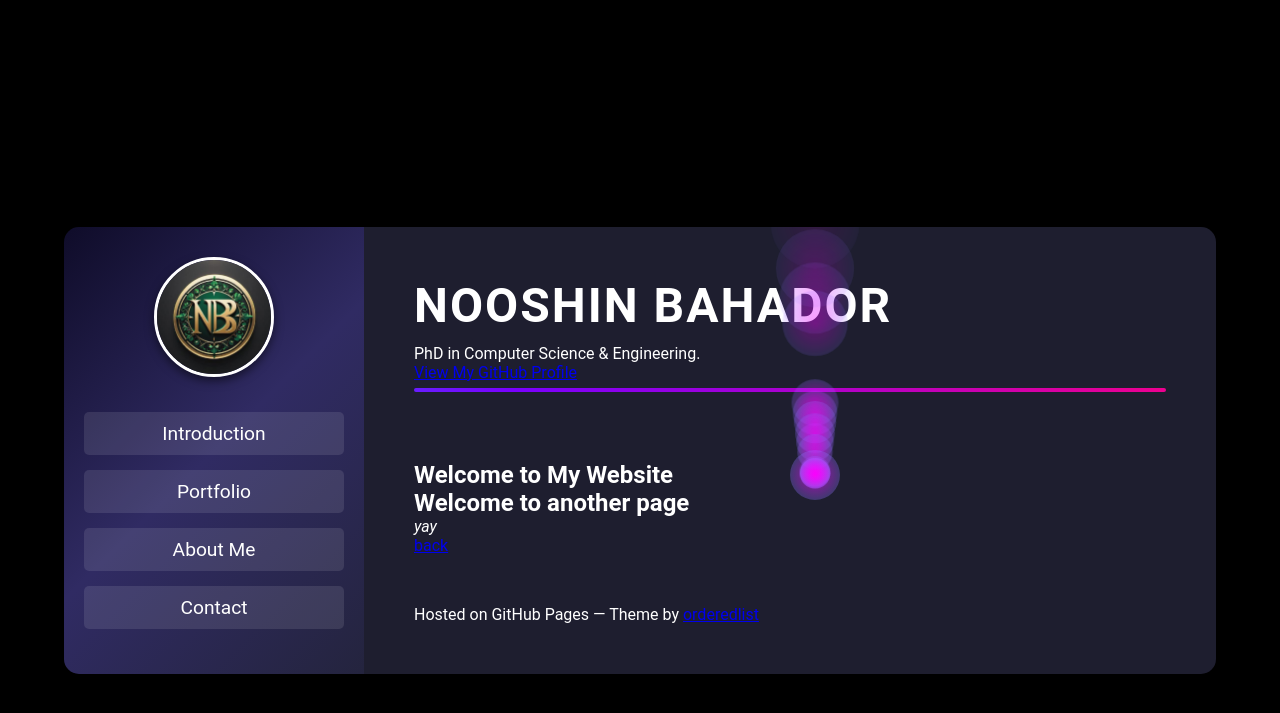
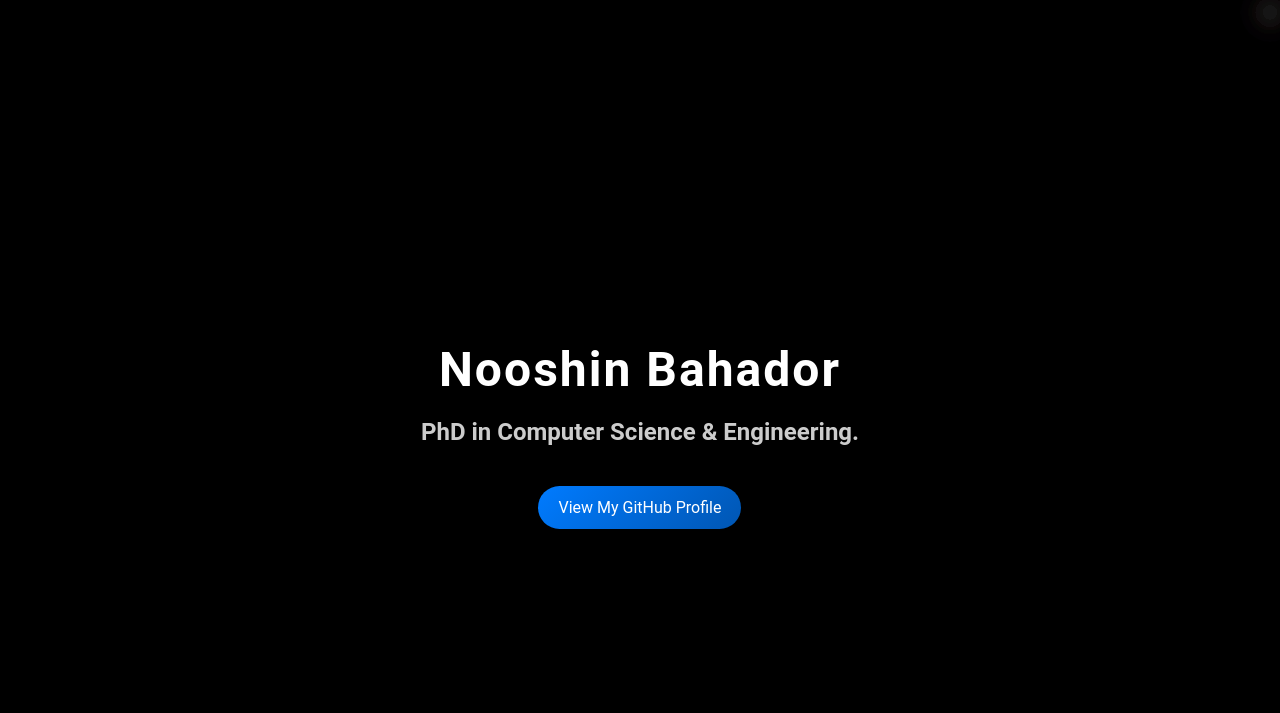
Before and after one commit to nbahador/nbahador.github.io, a Jekyll site: the page built from another-page.md, in a window 1280 px wide. Shown: the top 713 px of the page. Built offline with Jekyll 4.4.1, drawn with Linux system fonts in a browser that asks for light colours; our own code applies the rules of GitHub Pages for plain Markdown files.

Commit message:
Update default.html

```diff
--- a/_layouts/default.html
+++ b/_layouts/default.html
@@ -1,10 +1,9 @@
 <!DOCTYPE html>
-<html lang="{{ site.lang | default: 'en-US' }}">
+<html lang="en">
 <head>
   <meta charset="UTF-8">
-  <meta http-equiv="X-UA-Compatible" content="IE=edge">
-  <meta name="viewport" content="width=device-width, initial-scale=1">
-  {% seo %}
+  <meta name="viewport" content="width=device-width, initial-scale=1.0">
+  <title>Lovely Bubbles Effect</title>
   <style>
     /* General Reset */
     * {
@@ -22,192 +21,130 @@
       align-items: center;
       min-height: 100vh;
       overflow: hidden;
-    }
-
-    .wrapper {
-      display: flex;
-      flex-direction: row;
-      width: 90%;
-      max-width: 1400px;
-      border-radius: 15px;
-      overflow: hidden;
-      box-shadow: 0 8px 20px rgba(0, 0, 0, 0.7);
-    }
-
-    .sidebar {
-      width: 300px;
-      background: linear-gradient(135deg, #0f0c29, #302b63, #24243e);
-      padding: 30px 20px;
-      display: flex;
-      flex-direction: column;
-      align-items: center;
-    }
-
-    .sidebar img {
-      width: 120px;
-      height: 120px;
-      border-radius: 50%;
-      margin-bottom: 20px;
-      border: 3px solid #fff;
-      box-shadow: 0 4px 10px rgba(0, 0, 0, 0.5);
-    }
-
-    .sidebar nav {
-      width: 100%;
-    }
-
-    .sidebar a {
-      display: block;
-      text-align: center;
-      color: #fff;
-      text-decoration: none;
-      font-size: 1.2em;
-      margin: 15px 0;
-      padding: 10px 15px;
-      background: rgba(255, 255, 255, 0.1);
-      border-radius: 5px;
-      transition: all 0.3s ease-in-out;
-    }
-
-    .sidebar a:hover {
-      background: rgba(255, 255, 255, 0.3);
-      transform: scale(1.05);
-    }
-
-    .content {
-      flex: 1;
-      background: #1e1e2f;
-      padding: 50px;
-      display: flex;
-      flex-direction: column;
-      justify-content: space-between;
-      position: relative; /* For smoke positioning */
+      position: relative;
     }
 
     header {
+      text-align: center;
       margin-bottom: 30px;
-      position: relative;
     }
 
     header h1 {
       font-size: 3em;
       font-weight: bold;
       color: #fff;
-      margin-bottom: 10px;
-      text-transform: uppercase;
+      margin-bottom: 20px;
       letter-spacing: 2px;
     }
 
-    header .underline {
-      position: absolute;
-      bottom: -10px;
-      left: 0;
-      width: 100%;
-      height: 4px;
-      background: linear-gradient(90deg, #ff007f, #00d4ff, #7a00ff, #ff007f);
-      background-size: 300%;
-      animation: move 3s linear infinite;
-      border-radius: 2px;
+    header h2 {
+      font-size: 1.5em;
+      color: #ccc;
+      margin-bottom: 40px; /* Increased spacing */
     }
 
-    @keyframes move {
-      0% {
-        background-position: 0% 50%;
-      }
-      50% {
-        background-position: 100% 50%;
-      }
-      100% {
-        background-position: 0% 50%;
-      }
+    .btn {
+      display: inline-block;
+      font-size: 1em;
+      color: #fff;
+      background: linear-gradient(135deg, #007bff, #0056b3);
+      padding: 12px 20px;
+      text-decoration: none;
+      border-radius: 30px;
+      box-shadow: 0 4px 10px rgba(0, 0, 0, 0.4);
+      transition: all 0.3s ease-in-out;
     }
 
-    .smoke-container {
+    .btn:hover {
+      background: linear-gradient(135deg, #0056b3, #003d80);
+      transform: translateY(-2px);
+      box-shadow: 0 6px 15px rgba(0, 0, 0, 0.6);
+    }
+
+    /* Bubbles Container */
+    .bubbles {
       position: absolute;
-      top: 50%;
-      left: 50%;
-      transform: translate(-50%, -50%);
+      bottom: 0;
+      right: 0;
+      width: 100%;
+      height: 100%;
       pointer-events: none;
     }
 
-    .smoke {
+    .bubble {
       position: absolute;
-      width: 50px;
-      height: 50px;
-      background: radial-gradient(circle, rgba(255, 0, 255, 0.6), rgba(0, 255, 255, 0.2));
+      bottom: 0;
+      right: 0;
+      width: 20px;
+      height: 20px;
+      background: radial-gradient(circle, rgba(255,255,255,1) 0%, rgba(0,0,0,0) 70%);
       border-radius: 50%;
-      animation: rise 6s infinite ease-in-out, fadeOut 6s infinite ease-in-out;
+      animation: rise 5s ease-in-out infinite, scatter 5s ease-in-out infinite;
     }
 
     @keyframes rise {
       0% {
-        transform: translateY(0) scale(0.6);
+        transform: translateY(0) scale(1);
+        opacity: 1;
       }
       100% {
-        transform: translateY(-300px) scale(2);
+        transform: translateY(-100vh) scale(3);
+        opacity: 0;
       }
     }
 
-    @keyframes fadeOut {
+    @keyframes scatter {
       0% {
-        opacity: 1;
+        transform: translate(0, 0);
       }
       100% {
-        opacity: 0;
+        transform: translate(calc(200px - 400px * random()), calc(100px - 200px * random()));
       }
     }
+
+    /* Colorful Spectrum for Bubbles */
+    .bubble:nth-child(1) {
+      background-color: rgba(255, 0, 0, 0.6); /* Red */
+    }
+    .bubble:nth-child(2) {
+      background-color: rgba(255, 165, 0, 0.6); /* Orange */
+    }
+    .bubble:nth-child(3) {
+      background-color: rgba(255, 255, 0, 0.6); /* Yellow */
+    }
+    .bubble:nth-child(4) {
+      background-color: rgba(0, 128, 0, 0.6); /* Green */
+    }
+    .bubble:nth-child(5) {
+      background-color: rgba(0, 0, 255, 0.6); /* Blue */
+    }
+    .bubble:nth-child(6) {
+      background-color: rgba(75, 0, 130, 0.6); /* Indigo */
+    }
+    .bubble:nth-child(7) {
+      background-color: rgba(238, 130, 238, 0.6); /* Violet */
+    }
   </style>
-  {% include head-custom.html %}
 </head>
 <body>
-  <div class="wrapper">
-    <div class="sidebar">
-      <img src="{{ site.logo | relative_url }}" alt="Logo">
-      <nav>
-        <a href="#intro">Introduction</a>
-        <a href="#portfolio">Portfolio</a>
-        <a href="#about">About Me</a>
-        <a href="#contact">Contact</a>
-      </nav>
-    </div>
-    <div class="content">
-      <header>
-        <h1>{{ site.title | default: site.github.repository_name }}</h1>
-        <div class="underline"></div>
-        <p>{{ site.description | default: site.github.project_tagline }}</p>
-        {% if site.github.is_user_page %}
-          <a href="{{ site.github.owner_url }}" class="btn">View My GitHub Profile</a>
-        {% endif %}
-      </header>
-      <section class="main-content">
-        <h2>Welcome to My Website</h2>
-        <p>{{ content }}</p>
-      </section>
-      <div class="smoke-container" id="smokeContainer"></div>
-      <footer>
-        <p>Hosted on GitHub Pages &mdash; Theme by <a href="https://github.com/orderedlist">orderedlist</a></p>
-      </footer>
-    </div>
+  <header>
+    <h1>Nooshin Bahador</h1>
+    <h2>PhD in Computer Science & Engineering.</h2>
+    <a href="#" class="btn">View My GitHub Profile</a>
+  </header>
+
+  <div class="bubbles">
+    <!-- Generate multiple bubbles -->
+    <div class="bubble"></div>
+    <div class="bubble"></div>
+    <div class="bubble"></div>
+    <div class="bubble"></div>
+    <div class="bubble"></div>
+    <div class="bubble"></div>
+    <div class="bubble"></div>
+    <div class="bubble"></div>
+    <div class="bubble"></div>
+    <div class="bubble"></div>
   </div>
-  <script src="{{ '/assets/js/scale.fix.js' | relative_url }}"></script>
-  <script>
-    const smokeContainer = document.getElementById('smokeContainer');
-
-    function createSmoke() {
-      const smoke = document.createElement('div');
-      smoke.classList.add('smoke');
-
-      // Randomize position
-      smoke.style.left = `${Math.random() * 100}%`;
-      smoke.style.animationDelay = `${Math.random() * 2}s`;
-
-      // Append and remove after animation
-      smokeContainer.appendChild(smoke);
-      setTimeout(() => smoke.remove(), 6000);
-    }
-
-    // Generate smoke every 300ms
-    setInterval(createSmoke, 300);
-  </script>
 </body>
 </html>
```
